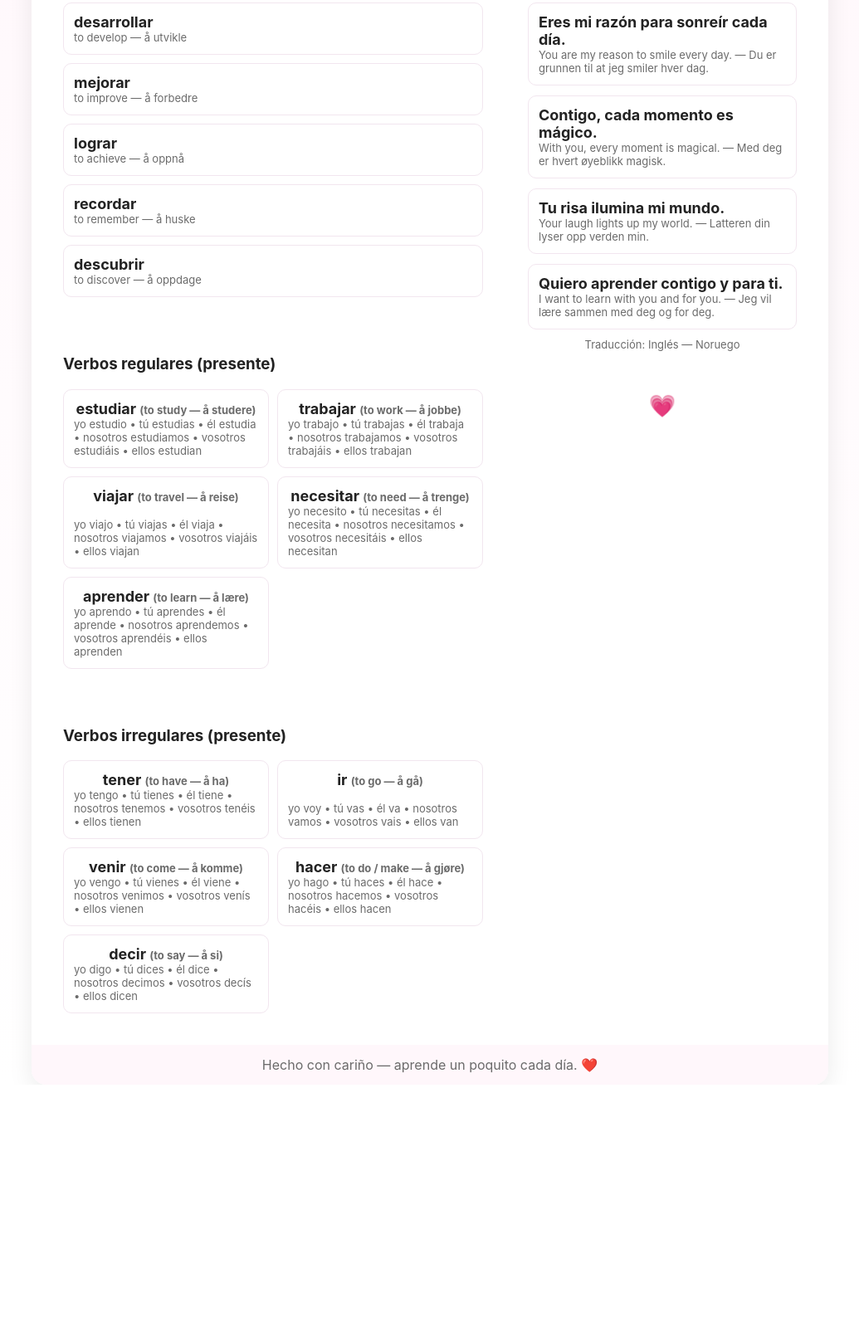
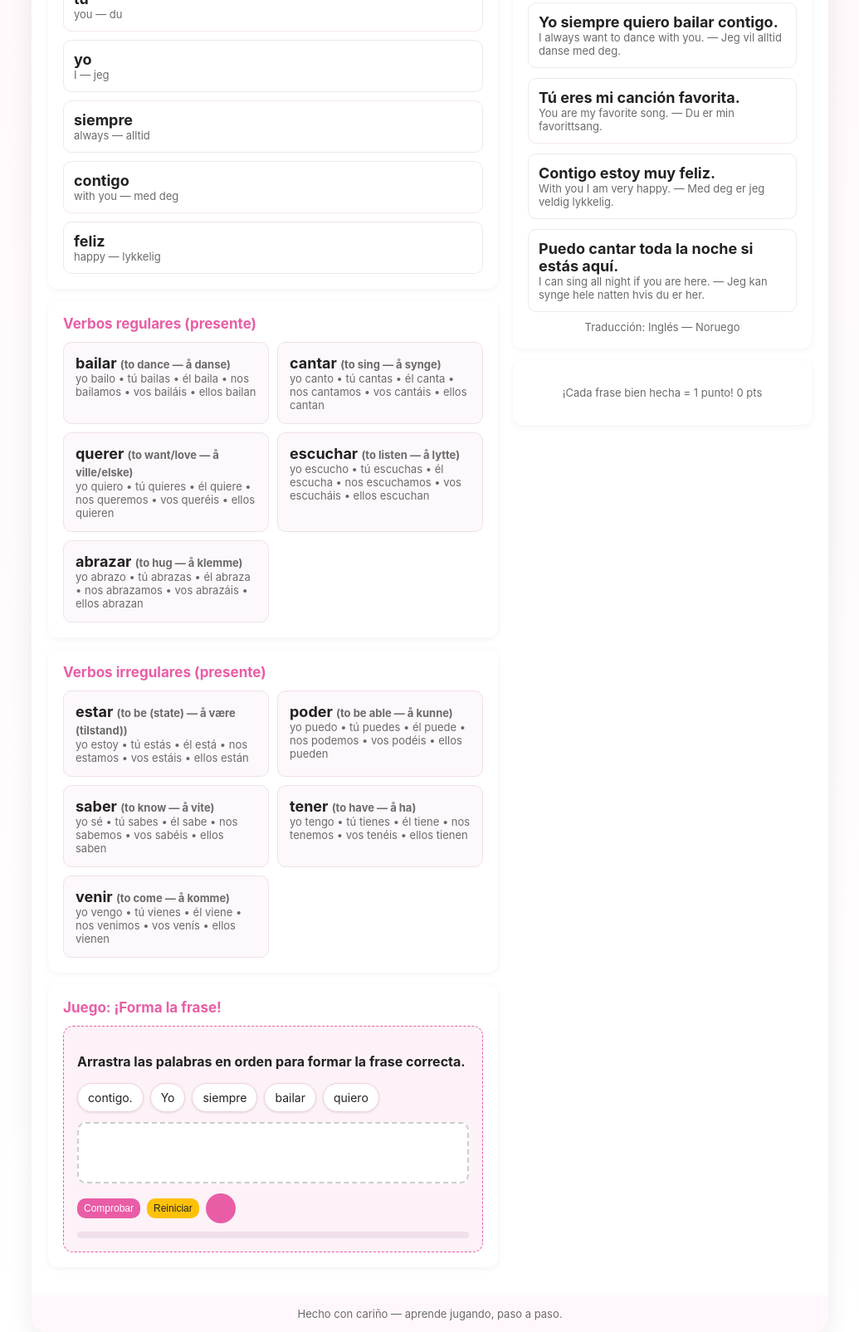
Before and after one commit to mohamed476/dental, a website: page scr/index.html in a window 1280 px wide. Shown: the part 334-1939 px from the top of the page at 83% size, without its empty margins (122-1157 px from the left). Before the commit the page ends 1641 px from the top, so only its background shows below. Drawn offline with Linux system fonts and the light colour scheme.

Commit message:
index.html

```diff
--- a/scr/index.html
+++ b/scr/index.html
@@ -3,9 +3,10 @@
 <head>
   <meta charset="utf-8">
   <meta name="viewport" content="width=device-width,initial-scale=1">
-  <title>💗 Curso del día — <span id='todayDate'></span></title>
+  <title>Curso del día — <span id='todayDate'></span></title>
   <style>
-    :root{--bg:#fff7fb;--card:#ffffff;--accent:#e95da6;--muted:#6b6b6b;font-family:Inter, system-ui, -apple-system, 'Segoe UI', Roboto, 'Helvetica Neue', Arial;}
+    :root{--bg:#fff7fb;--card:#ffffff;--accent:#e95da6;--muted:#6b6b6b;--success:#28a745;--warning:#ffc107;--danger:#dc3545;
+          font-family:Inter, system-ui, -apple-system, 'Segoe UI', Roboto, 'Helvetica Neue', Arial;}
     body{margin:0;background:linear-gradient(180deg,#fff7fb, #fff);display:flex;align-items:center;justify-content:center;min-height:100vh;color:#222}
     .wrap{width:960px;max-width:96%;background:var(--card);border-radius:18px;box-shadow:0 10px 30px rgba(0,0,0,0.08);overflow:hidden}
     header{padding:22px 28px;background:linear-gradient(90deg,rgba(233,93,166,0.12),rgba(233,93,166,0.04));display:flex;flex-direction:column;align-items:flex-start;gap:8px}
@@ -14,45 +15,81 @@
     .date{font-size:18px;color:var(--accent);font-weight:bold;align-self:flex-end}
     .motivation{font-size:15px;color:#444;margin-top:6px;line-height:1.4}
     .grid{display:grid;grid-template-columns:1fr 360px;gap:18px;padding:20px}
-    .card{background:linear-gradient(180deg,#fff,#fff);padding:18px;border-radius:12px}
+    .card{background:#fff;padding:18px;border-radius:12px;box-shadow:0 2px 8px rgba(0,0,0,0.05);margin-bottom:14px}
+    .section-title{font-size:17px;font-weight:700;margin:0 0 12px;color:var(--accent);display:flex;align-items:center;gap:8px}
     .list{display:flex;flex-direction:column;gap:10px}
     .item{display:flex;justify-content:space-between;align-items:center;padding:12px;border-radius:10px;border:1px solid #f2e6ef}
-    .lang{font-size:13px;color:var(--muted)}
     .big{font-weight:700;font-size:18px}
     .small{font-size:13px;color:var(--muted)}
-    button{background:var(--accent);color:white;border:0;padding:8px 12px;border-radius:10px;cursor:pointer}
-    .mini{background:transparent;color:var(--accent);border:1px solid var(--accent);padding:6px 8px}
+    .lang{font-size:13px;color:var(--muted)}
+    button{background:var(--accent);color:white;border:0;padding:8px 14px;border-radius:10px;cursor:pointer;font-size:14px;display:inline-flex;align-items:center;gap:6px}
+    .btn-sm{font-size:12px;padding:5px 8px}
+    .btn-success{background:var(--success)}
+    .btn-warning{background:var(--warning);color:#212529}
+    .btn-danger{background:var(--danger)}
     .verbs{display:grid;grid-template-columns:repeat(2,1fr);gap:10px}
-    footer{padding:14px 20px;background:#fff7fb;text-align:center;color:var(--muted)}
+    .verb-card{padding:14px;border:1px solid #f0e0eb;border-radius:10px;background:#fdf8fb}
+    footer{padding:14px 20px;background:#fff7fb;text-align:center;color:var(--muted);font-size:13px}
     .heart{font-size:26px;color:var(--accent)}
-    @media(max-width:800px){.grid{grid-template-columns:1fr;}.verbs{grid-template-columns:1fr}}
+    .game-area{background:#fdf2f8;padding:16px;border-radius:12px;margin-top:12px;border:1px dashed #e95da6}
+    .sentence-builder{display:flex;flex-wrap:wrap;gap:8px;margin:12px 0}
+    .word-chip{background:#fff;padding:8px 12px;border-radius:20px;border:1px solid #f0d0e0;font-size:14px;cursor:grab;box-shadow:0 1px 3px rgba(0,0,0,0.1);user-select:none}
+    .word-chip.dragging{opacity:0.5;transform:scale(0.95)}
+    .drop-zone{min-height:50px;border:2px dashed #ccc;border-radius:10px;padding:10px;display:flex;flex-wrap:wrap;gap:6px;background:#fff}
+    .drop-zone.drag-over{border-color:var(--accent);background:#fff5fb}
+    .result{margin-top:12px;font-weight:600}
+    .voice-btn{background:var(--accent);color:white;padding:6px 10px;border-radius:50%;font-size:18px;width:36px;height:36px;display:flex;align-items:center;justify-content:center;cursor:pointer}
+    .progress{margin-top:10px;height:8px;background:#f0e0eb;border-radius:4px;overflow:hidden}
+    .progress-bar{height:100%;background:var(--accent);width:0%;transition:width 0.4s ease}
+    .confetti{position:fixed;top:0;left:0;width:100%;height:100%;pointer-events:none;z-index:100}
+    @media(max-width:800px){.grid{grid-template-columns:1fr}.verbs{grid-template-columns:1fr}.sentence-builder{justify-content:center}}
   </style>
 </head>
 <body>
   <div class="wrap">
     <header>
-      <h1>💗 Curso del día</h1>
+      <h1>Curso del día — ¡Construye y Gana!</h1>
       <div class="date" id="todayDate"></div>
-      <p class="motivation">Hola Silje, eres muy inteligente y por eso hoy tienes que aprender todo esto y luego practicarlo con Amine. Así podrás ir a Barcelona y vivir feliz. 💫<br>
-      <em>Hi Silje, you are very smart and that's why today you have to learn all this and then practice it with Amine. That way you can go to Barcelona and live happily. 💫</em><br>
-      <em>Hei Silje, du er veldig smart, og derfor må du lære alt dette i dag og deretter øve med Amine. På den måten kan du dra til Barcelona og leve lykkelig. 💫</em></p>
+      <p class="motivation">¡Hola Silje! Hoy vas a <strong>construir frases</strong> con voz, jugar y aprender de forma ordenada y divertida. ¡Practica con Amine y a por Barcelona! <br>
+      <em>Hi Silje! Today you’ll <strong>build sentences</strong> with voice, play and learn in a fun, organized way. Practice with Amine and off to Barcelona!</em><br>
+      <em>Hei Silje! I dag skal du <strong>bygge setninger</strong> med stemme, leke og lære på en morsom og ryddig måte. Øv med Amine og dra til Barcelona!</em></p>
     </header>
 
     <div class="grid">
       <div>
+        <!-- PALABRAS -->
         <div class="card">
-          <h3>Palabras difíciles del día</h3>
+          <h3 class="section-title">Palabras del día</h3>
           <div class="list" id="words"></div>
         </div>
 
-        <div class="card" style="margin-top:14px">
-          <h3>Verbos regulares (presente)</h3>
+        <!-- VERBOS REGULARES -->
+        <div class="card">
+          <h3 class="section-title">Verbos regulares (presente)</h3>
           <div class="verbs" id="regulars"></div>
         </div>
 
-        <div class="card" style="margin-top:14px">
-          <h3>Verbos irregulares (presente)</h3>
+        <!-- VERBOS IRREGULARES (sin 'ser') -->
+        <div class="card">
+          <h3 class="section-title">Verbos irregulares (presente)</h3>
           <div class="verbs" id="irregulars"></div>
+        </div>
+
+        <!-- JUEGO: CONSTRUYE LA FRASE -->
+        <div class="card">
+          <h3 class="section-title">Juego: ¡Forma la frase!</h3>
+          <div class="game-area">
+            <p><strong>Arrastra las palabras en orden para formar la frase correcta.</strong></p>
+            <div class="sentence-builder" id="wordPool"></div>
+            <div class="drop-zone" id="dropZone"></div>
+            <div class="result" id="result"></div>
+            <div style="margin-top:12px;display:flex;gap:8px;align-items:center">
+              <button id="checkBtn" class="btn-sm">Comprobar</button>
+              <button id="resetBtn" class="btn-sm btn-warning">Reiniciar</button>
+              <button id="voiceBtn" class="voice-btn"></button>
+            </div>
+            <div class="progress"><div class="progress-bar" id="progressBar"></div></div>
+          </div>
         </div>
       </div>
 
@@ -63,96 +100,190 @@
           <div style="margin-top:10px;text-align:center;font-size:13px;color:var(--muted)">Traducción: Inglés — Noruego</div>
         </div>
 
-        <div class="card" style="margin-top:14px;text-align:center">
-          <div class="heart">💗</div>
-          <p class="small" id="footerText"></p>
+        <div class="card" style="text-align:center">
+          <div class="heart"></div>
+          <p class="small">¡Cada frase bien hecha = 1 punto! <span id="points">0</span> pts</p>
         </div>
       </aside>
     </div>
 
     <footer>
-      <span>Hecho con cariño — aprende un poquito cada día. ❤️</span>
+      <span>Hecho con cariño — aprende jugando, paso a paso. </span>
     </footer>
   </div>
 
+  <canvas class="confetti" id="confetti"></canvas>
+
   <script>
+    // === FECHA ===
     document.getElementById('todayDate').textContent = new Date().toLocaleDateString('es-ES', {weekday:'long', day:'numeric', month:'long', year:'numeric'});
 
-    const days = [
-      {words:[
-        {es:'desarrollar', en:'to develop', no:'å utvikle'},
-        {es:'mejorar', en:'to improve', no:'å forbedre'},
-        {es:'lograr', en:'to achieve', no:'å oppnå'},
-        {es:'recordar', en:'to remember', no:'å huske'},
-        {es:'descubrir', en:'to discover', no:'å oppdage'}
-      ]}
+    // === DATOS DEL DÍA (temática: amor, música, baile) ===
+    const words = [
+      {es:'tú', en:'you', no:'du'},
+      {es:'yo', en:'I', no:'jeg'},
+      {es:'siempre', en:'always', no:'alltid'},
+      {es:'contigo', en:'with you', no:'med deg'},
+      {es:'feliz', en:'happy', no:'lykkelig'}
     ];
 
     const regulars = [
-      {inf:'estudiar', en:'to study', no:'å studere', conj:{yo:'estudio',tu:'estudias',el:'estudia',nos:'estudiamos',vos:'estudiáis',ellos:'estudian'}},
-      {inf:'trabajar', en:'to work', no:'å jobbe', conj:{yo:'trabajo',tu:'trabajas',el:'trabaja',nos:'trabajamos',vos:'trabajáis',ellos:'trabajan'}},
-      {inf:'viajar', en:'to travel', no:'å reise', conj:{yo:'viajo',tu:'viajas',el:'viaja',nos:'viajamos',vos:'viajáis',ellos:'viajan'}},
-      {inf:'necesitar', en:'to need', no:'å trenge', conj:{yo:'necesito',tu:'necesitas',el:'necesita',nos:'necesitamos',vos:'necesitáis',ellos:'necesitan'}},
-      {inf:'aprender', en:'to learn', no:'å lære', conj:{yo:'aprendo',tu:'aprendes',el:'aprende',nos:'aprendemos',vos:'aprendéis',ellos:'aprenden'}}
+      {inf:'bailar', en:'to dance', no:'å danse', conj:{yo:'bailo',tu:'bailas',el:'baila',nos:'bailamos',vos:'bailáis',ellos:'bailan'}},
+      {inf:'cantar', en:'to sing', no:'å synge', conj:{yo:'canto',tu:'cantas',el:'canta',nos:'cantamos',vos:'cantáis',ellos:'cantan'}},
+      {inf:'querer', en:'to want/love', no:'å ville/elske', conj:{yo:'quiero',tu:'quieres',el:'quiere',nos:'queremos',vos:'queréis',ellos:'quieren'}},
+      {inf:'escuchar', en:'to listen', no:'å lytte', conj:{yo:'escucho',tu:'escuchas',el:'escucha',nos:'escuchamos',vos:'escucháis',ellos:'escuchan'}},
+      {inf:'abrazar', en:'to hug', no:'å klemme', conj:{yo:'abrazo',tu:'abrazas',el:'abraza',nos:'abrazamos',vos:'abrazáis',ellos:'abrazan'}}
     ];
 
     const irregulars = [
+      {inf:'estar', en:'to be (state)', no:'å være (tilstand)', conj:{yo:'estoy',tu:'estás',el:'está',nos:'estamos',vos:'estáis',ellos:'están'}},
+      {inf:'poder', en:'to be able', no:'å kunne', conj:{yo:'puedo',tu:'puedes',el:'puede',nos:'podemos',vos:'podéis',ellos:'pueden'}},
+      {inf:'saber', en:'to know', no:'å vite', conj:{yo:'sé',tu:'sabes',el:'sabe',nos:'sabemos',vos:'sabéis',ellos:'saben'}},
       {inf:'tener', en:'to have', no:'å ha', conj:{yo:'tengo',tu:'tienes',el:'tiene',nos:'tenemos',vos:'tenéis',ellos:'tienen'}},
-      {inf:'ir', en:'to go', no:'å gå', conj:{yo:'voy',tu:'vas',el:'va',nos:'vamos',vos:'vais',ellos:'van'}},
-      {inf:'venir', en:'to come', no:'å komme', conj:{yo:'vengo',tu:'vienes',el:'viene',nos:'venimos',vos:'venís',ellos:'vienen'}},
-      {inf:'hacer', en:'to do / make', no:'å gjøre', conj:{yo:'hago',tu:'haces',el:'hace',nos:'hacemos',vos:'hacéis',ellos:'hacen'}},
-      {inf:'decir', en:'to say', no:'å si', conj:{yo:'digo',tu:'dices',el:'dice',nos:'decimos',vos:'decís',ellos:'dicen'}}
+      {inf:'venir', en:'to come', no:'å komme', conj:{yo:'vengo',tu:'vienes',el:'viene',nos:'venimos',vos:'venís',ellos:'vienen'}}
     ];
 
     const messages = [
-      {es:'Eres mi razón para sonreír cada día.', en:'You are my reason to smile every day.', no:'Du er grunnen til at jeg smiler hver dag.'},
-      {es:'Contigo, cada momento es mágico.', en:'With you, every moment is magical.', no:'Med deg er hvert øyeblikk magisk.'},
-      {es:'Tu risa ilumina mi mundo.', en:'Your laugh lights up my world.', no:'Latteren din lyser opp verden min.'},
-      {es:'Quiero aprender contigo y para ti.', en:'I want to learn with you and for you.', no:'Jeg vil lære sammen med deg og for deg.'}
+      {es:'Yo siempre quiero bailar contigo.', en:'I always want to dance with you.', no:'Jeg vil alltid danse med deg.'},
+      {es:'Tú eres mi canción favorita.', en:'You are my favorite song.', no:'Du er min favorittsang.'},
+      {es:'Contigo estoy muy feliz.', en:'With you I am very happy.', no:'Med deg er jeg veldig lykkelig.'},
+      {es:'Puedo cantar toda la noche si estás aquí.', en:'I can sing all night if you are here.', no:'Jeg kan synge hele natten hvis du er her.'}
     ];
 
-    function renderDay(){
-      const container = document.getElementById('words');
-      container.innerHTML = '';
-      days[0].words.forEach(w=>{
-        const div = document.createElement('div'); div.className='item';
-        div.innerHTML = `<div><div class="big">${w.es}</div><div class="lang">${w.en} — ${w.no}</div></div>`;
-        container.appendChild(div);
+    // === RENDER ===
+    function renderWords(){/* mismo que antes */ const c = document.getElementById('words'); c.innerHTML=''; words.forEach(w=>{const d=document.createElement('div');d.className='item';d.innerHTML=`<div><div class="big">${w.es}</div><div class="lang">${w.en} — ${w.no}</div></div>`;c.appendChild(d);});}
+    function renderVerbs(containerId, verbs){const c=document.getElementById(containerId);c.innerHTML='';verbs.forEach(v=>{const d=document.createElement('div');d.className='verb-card';d.innerHTML=`<div class="big">${v.inf} <span class="small">(${v.en} — ${v.no})</span></div><div class="lang">yo ${v.conj.yo} • tú ${v.conj.tu} • él ${v.conj.el} • nos ${v.conj.nos} • vos ${v.conj.vos} • ellos ${v.conj.ellos}</div>`;c.appendChild(d);});}
+    function renderMessages(){const b=document.getElementById('romance');b.innerHTML='';messages.forEach(m=>{const e=document.createElement('div');e.className='item';e.innerHTML=`<div><div class="big">${m.es}</div><div class="lang">${m.en} — ${m.no}</div></div>`;b.appendChild(e);});}
+
+    renderWords();
+    renderVerbs('regulars', regulars);
+    renderVerbs('irregulars', irregulars);
+    renderMessages();
+
+    // === JUEGO: CONSTRUCCIÓN DE FRASE ===
+    let currentPhrase = null;
+    let score = 0;
+    let totalPhrases = messages.length;
+    let completed = 0;
+
+    const wordPool = document.getElementById('wordPool');
+    const dropZone = document.getElementById('dropZone');
+    const result = document.getElementById('result');
+    const checkBtn = document.getElementById('checkBtn');
+    const resetBtn = document.getElementById('resetBtn');
+    const voiceBtn = document.getElementById('voiceBtn');
+    const pointsEl = document.getElementById('points');
+    const progressBar = document.getElementById('progressBar');
+
+    function loadNewPhrase(){
+      currentPhrase = messages[completed % totalPhrases];
+      const words = currentPhrase.es.split(' ');
+      const shuffled = [...words].sort(()=>Math.random()-0.5);
+
+      wordPool.innerHTML = '';
+      dropZone.innerHTML = '';
+      result.textContent = '';
+      result.className = 'result';
+
+      shuffled.forEach(word=>{
+        const chip = document.createElement('div');
+        chip.className = 'word-chip';
+        chip.textContent = word;
+        chip.draggable = true;
+        chip.ondragstart = e => e.dataTransfer.setData('text', word);
+        wordPool.appendChild(chip);
       });
+
+      // Drag & Drop
+      dropZone.ondragover = e => { e.preventDefault(); dropZone.classList.add('drag-over'); };
+      dropZone.ondragleave = () => dropZone.classList.remove('drag-over');
+      dropZone.ondrop = e => {
+        e.preventDefault();
+        dropZone.classList.remove('drag-over');
+        const word = e.dataTransfer.getData('text');
+        if(word && !dropZone.querySelector(`[data-word="${word}"]`)){
+          const chip = document.createElement('div');
+          chip.className = 'word-chip';
+          chip.textContent = word;
+          chip.dataset.word = word;
+          chip.onclick = () => chip.remove();
+          dropZone.appendChild(chip);
+        }
+      };
+
+      updateProgress();
     }
 
-    function renderVerbs(){
-      const rcont = document.getElementById('regulars');
-      rcont.innerHTML='';
-      regulars.forEach(v=>{
-        const d = document.createElement('div'); d.className='item'; d.style.flexDirection='column';
-        d.innerHTML = `<div class="big">${v.inf} <span class="small">(${v.en} — ${v.no})</span></div>
-                       <div class="lang">yo ${v.conj.yo} • tú ${v.conj.tu} • él ${v.conj.el} • nosotros ${v.conj.nos} • vosotros ${v.conj.vos} • ellos ${v.conj.ellos}</div>`;
-        rcont.appendChild(d);
-      });
+    checkBtn.onclick = () => {
+      const built = Array.from(dropZone.children).map(c=>c.textContent).join(' ').trim();
+      const correct = currentPhrase.es;
+      if(built === correct){
+        result.textContent = '¡Perfecto! ';
+        result.style.color = 'var(--success)';
+        score++;
+        completed++;
+        pointsEl.textContent = score;
+        confettiBurst();
+        setTimeout(loadNewPhrase, 1500);
+      } else {
+        result.textContent = 'Inténtalo de nuevo...';
+        result.style.color = 'var(--danger)';
+      }
+    };
 
-      const icont = document.getElementById('irregulars');
-      icont.innerHTML='';
-      irregulars.forEach(v=>{
-        const d = document.createElement('div'); d.className='item'; d.style.flexDirection='column';
-        d.innerHTML = `<div class="big">${v.inf} <span class="small">(${v.en} — ${v.no})</span></div>
-                       <div class="lang">yo ${v.conj.yo} • tú ${v.conj.tu} • él ${v.conj.el} • nosotros ${v.conj.nos} • vosotros ${v.conj.vos} • ellos ${v.conj.ellos}</div>`;
-        icont.appendChild(d);
-      });
+    resetBtn.onclick = loadNewPhrase;
+
+    voiceBtn.onclick = () => {
+      if('speechSynthesis' in window){
+        const utter = new SpeechSynthesisUtterance(currentPhrase.es);
+        utter.lang = 'es-ES';
+        utter.rate = 0.9;
+        speechSynthesis.speak(utter);
+      }
+    };
+
+    function updateProgress(){
+      const percent = (completed / totalPhrases) * 100;
+      progressBar.style.width = percent + '%';
     }
 
-    function renderMessages(){
-      const box = document.getElementById('romance'); box.innerHTML='';
-      messages.forEach(m=>{
-        const el = document.createElement('div'); el.className='item';
-        el.innerHTML = `<div><div class="big">${m.es}</div><div class="lang">${m.en} — ${m.no}</div></div>`;
-        box.appendChild(el);
-      });
+    // === CONFETTI ===
+    const canvas = document.getElementById('confetti');
+    const ctx = canvas.getContext('2d');
+    canvas.width = innerWidth; canvas.height = innerHeight;
+    let particles = [];
+
+    function confettiBurst(){
+      for(let i=0;i<80;i++){
+        particles.push({
+          x: innerWidth/2 + (Math.random()-0.5)*200,
+          y: innerHeight/2 + (Math.random()-0.5)*100,
+          vx: (Math.random()-0.5)*8,
+          vy: Math.random()* -10 - 5,
+          color: `hsl(${Math.random()*360},100%,65%)`,
+          size: Math.random()*4+3,
+          life: 70
+        });
+      }
     }
 
-    renderDay(); renderVerbs(); renderMessages();
+    function animate(){
+      ctx.clearRect(0,0,canvas.width,canvas.height);
+      particles.forEach((p,i)=>{
+        p.x += p.vx; p.y += p.vy; p.vy += 0.3; p.life--;
+        if(p.life<=0) particles.splice(i,1);
+        ctx.fillStyle = p.color;
+        ctx.beginPath();
+        ctx.arc(p.x,p.y,p.size,0,Math.PI*2);
+        ctx.fill();
+      });
+      requestAnimationFrame(animate);
+    }
+    animate();
 
-    document.getElementById('footerText').innerHTML = '';
+    // === INICIO ===
+    loadNewPhrase();
+    voiceBtn.innerHTML = ''; // Icono de altavoz
   </script>
 </body>
 </html>
```
